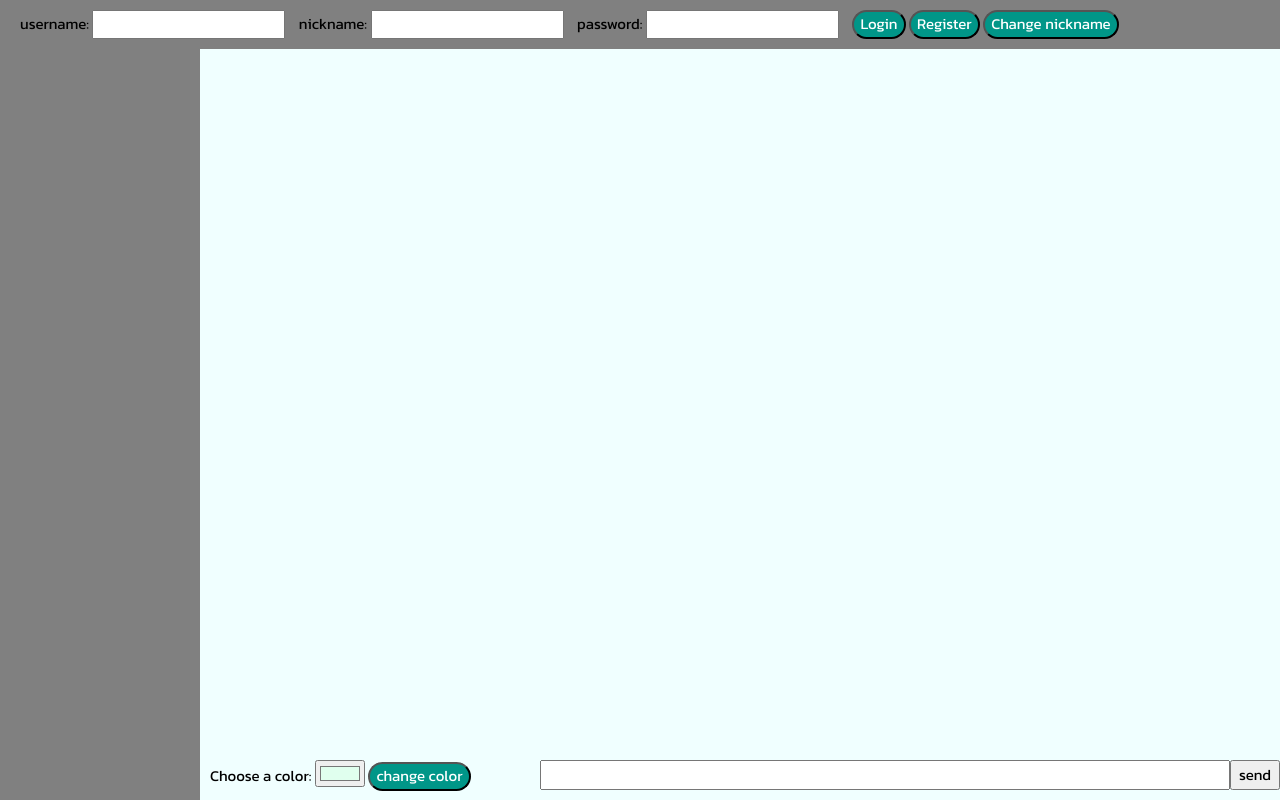
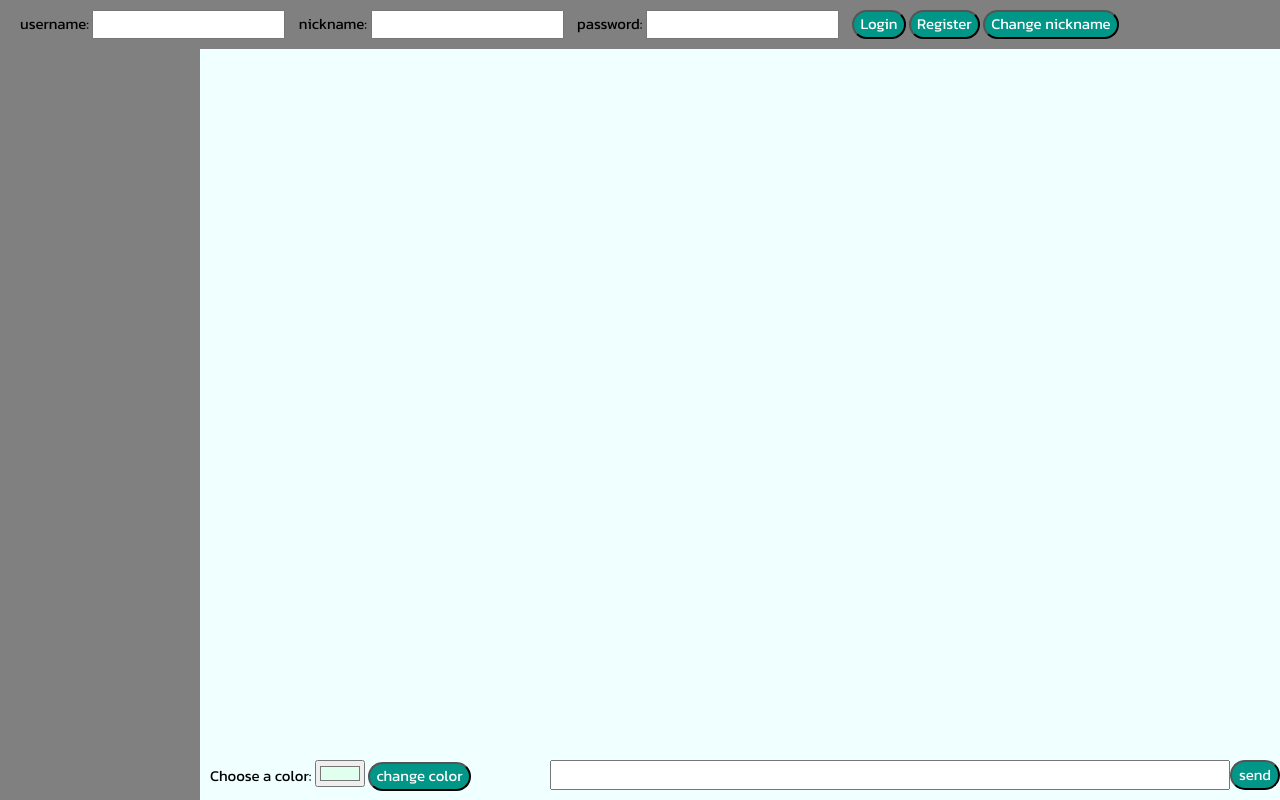
Before and after one commit to alongkotchai/network_project_g33, a plain HTML site: page client/index.html in a window 1280 px wide. Drawn offline with nearby package versions, Linux system fonts and the light colour scheme.

Commit message:
change send button color

```diff
--- a/client/index.html
+++ b/client/index.html
@@ -35,7 +35,7 @@
                 </div>
                 <div id="message-input">
                     <input type="text" id="ms-box" name="ms-box">
-                    <button id="send-btn">send</button>
+                    <button id="send-btn" class="w3-small-button w3-teal w3-round-xxlarge">send</button>
                 </div>
             </div>
         </div>
--- a/client/style/style.css
+++ b/client/style/style.css
@@ -31,7 +31,7 @@ body {
 #message-bottom {
     background-color: azure;
     display: grid;
-    grid-template-columns: 320px auto;
+    grid-template-columns: 330px auto;
     padding-left: 10px;
 }
 
```
